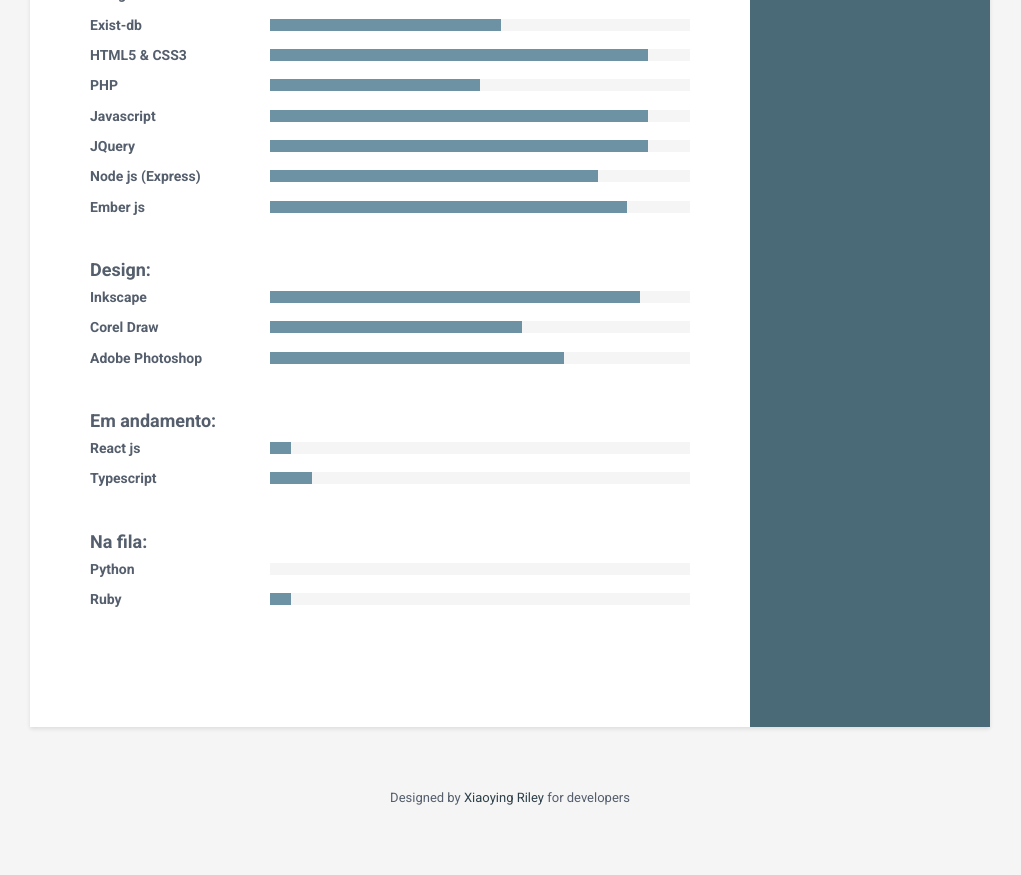
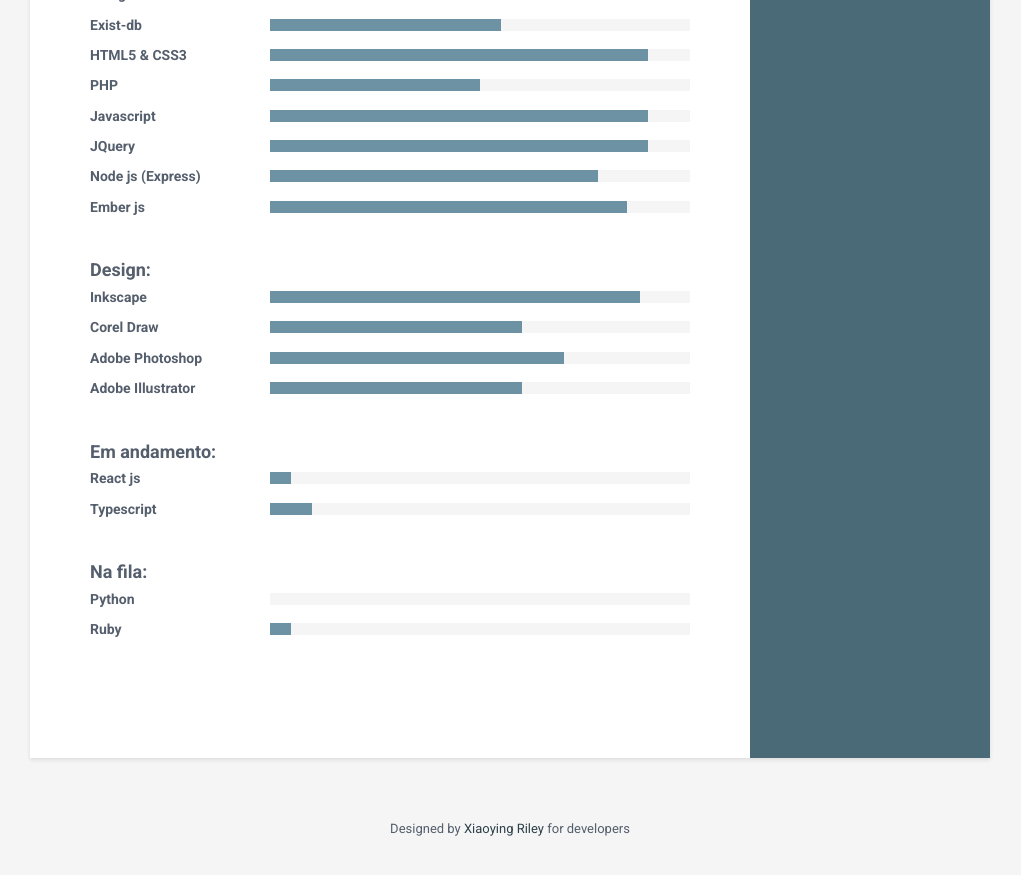
Before and after one commit to JoaoLucasGtr/curriculo, a Jekyll site: the page built from index.html, in a window 1280 px wide and 900 px high, scrolled down 1115 px. Shown: the top 875 px of the window, without its empty margins (130-1151 px from the left). Built offline with Jekyll 4.4.1, drawn with Linux system fonts in a browser that asks for light colours.

Commit message:
Incluída skill em adobe illustrator

```diff
--- a/_includes/skills.html
+++ b/_includes/skills.html
@@ -176,6 +176,16 @@
     </div>
     <!--//item-->
 
+    <div class="item">
+      <h3 class="level-title">Adobe Illustrator</h3>
+      <div class="level-bar">
+        <div class="level-bar-inner" data-level="60%">
+        </div>
+      </div>
+      <!--//level-bar-->
+    </div>
+    <!--//item-->
+
     <br />
     <h4>Em andamento:</h4>
 
```
